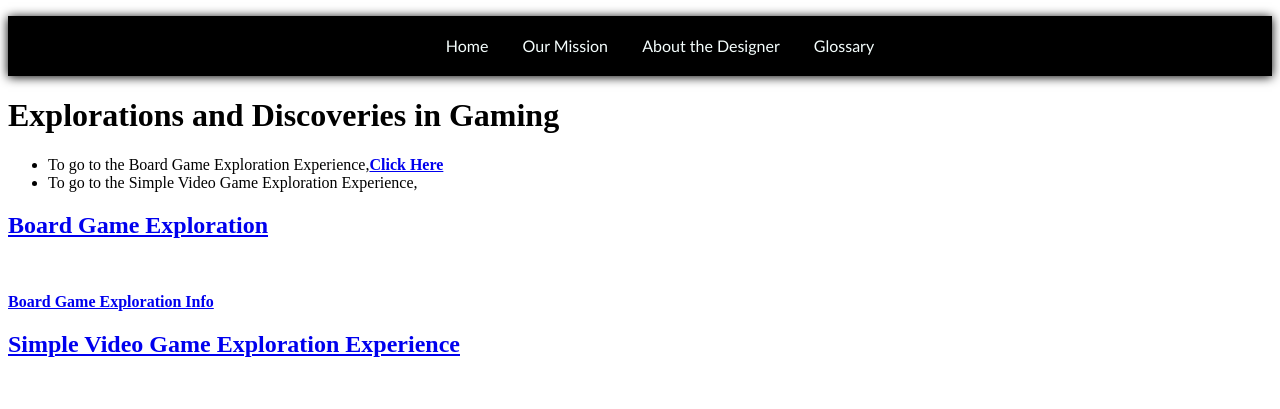
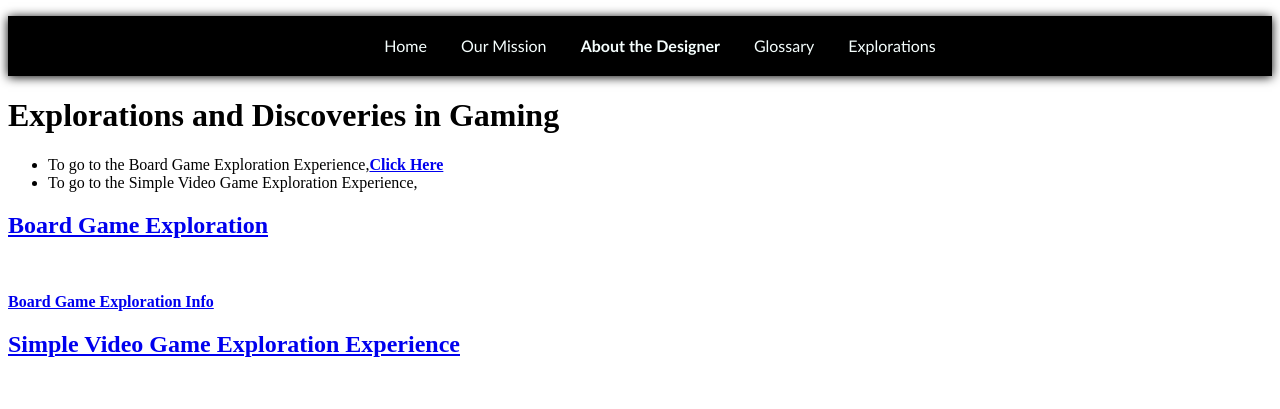
Before and after one commit to Parthg8/Game-Theory-Project, a plain HTML site: page explorations.html in a window 1280 px wide. Shown: the top 409 px of the page. Drawn offline with Linux system fonts and the light colour scheme.

Commit message:
Update explorations.html

```diff
--- a/explorations.html
+++ b/explorations.html
@@ -10,10 +10,12 @@
 <body>
     <nav id="topNav">
   <ul>
-     <li class:"Home"> <a href="index.html">Home</a> </li>
-     <li class:"Mission"> <a href="mission.html">Our Mission</a> </li>
-     <li class:"About"> <a href="about.html">About the Designer</a> </li>
-     <li class:"Glossary"> <a href="glossary.html">Glossary</a> </li>
+     <li class="Home"> <a href="index.html">Home</a> </li>
+     <li class="Mission"> <a href="mission.html">Our Mission</a> </li>
+     <li class="About"> <a href="about.html">About the Designer</a> </li>
+     <li class="Glossary"> <a href="glossary.html">Glossary</a> </li>
+     <li class="Exploration"> <a href="explorations.html">Explorations</a> </li>
+
   </ul>
 </nav>
 
```
